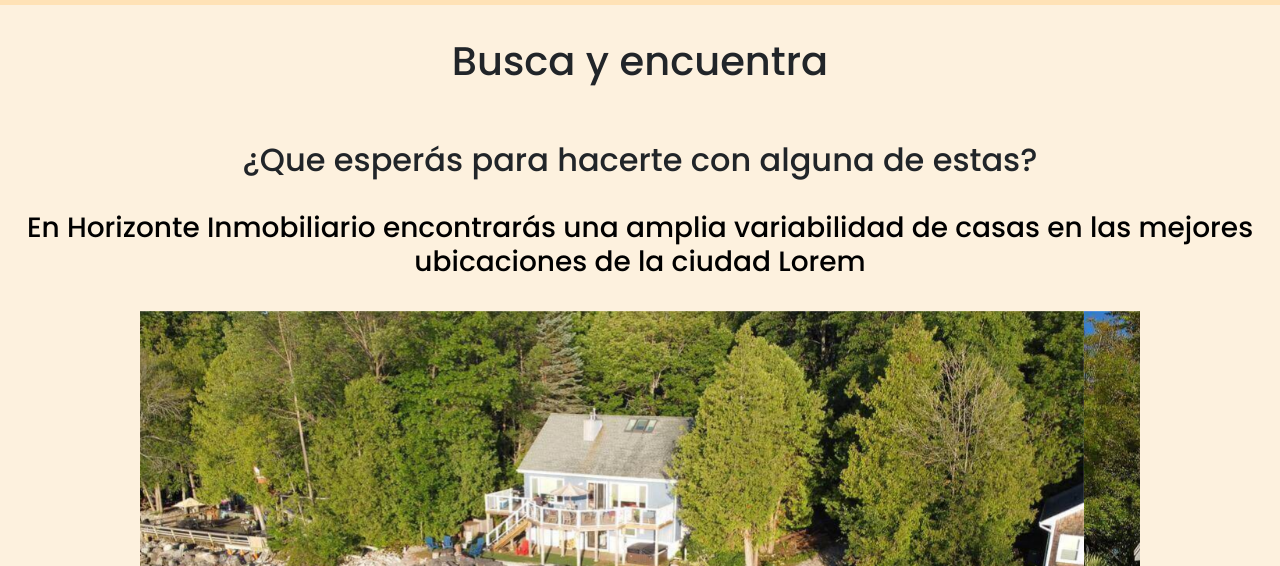
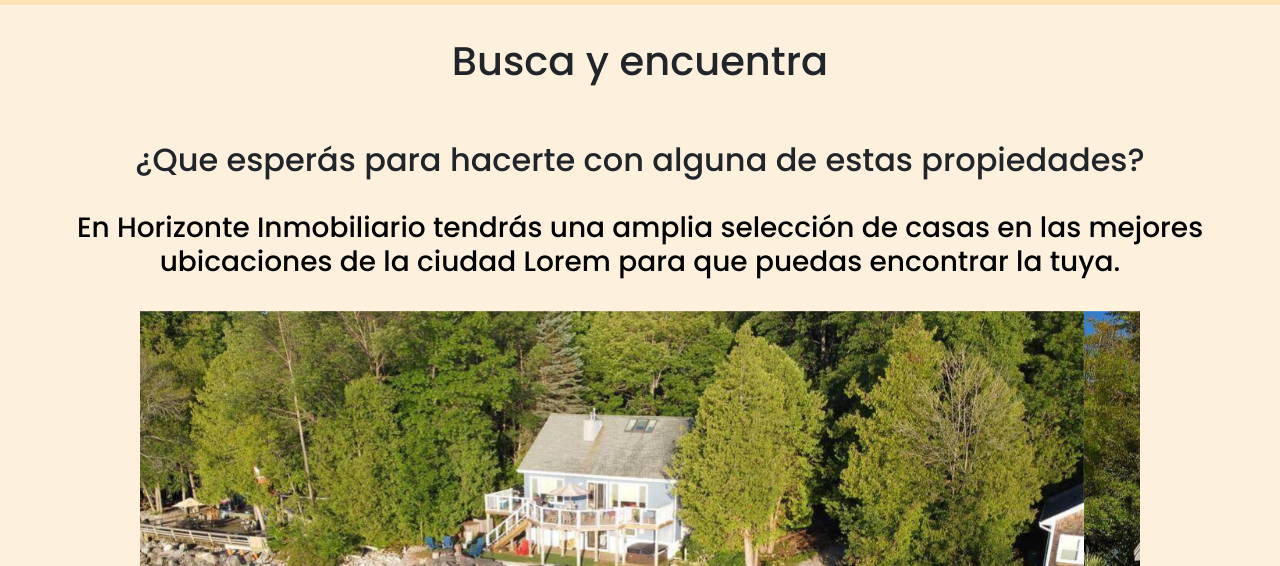
Before and after one commit to nicolascarnovali/proyectohorizonte, a website: page index.html in a window 1280 px wide. Shown: the part 234-800 px from the top of the page. Drawn offline with nearby package versions, Linux system fonts and the light colour scheme.

```diff
--- a/index.html
+++ b/index.html
@@ -34,8 +34,8 @@
         <main class="main__index">
             <div>
                 <h1 class="h1s">Busca y encuentra</h1>
-                <h2 class="h2s">¿Que esperás para hacerte con alguna de estas?</h2>
-                <h3 class="h3s">En Horizonte Inmobiliario encontrarás una amplia variabilidad de casas en las mejores ubicaciones de la ciudad Lorem</h3>
+                <h2 class="h2s">¿Que esperás para hacerte con alguna de estas propiedades?</h2>
+                <h3 class="h3s">En Horizonte Inmobiliario tendrás una amplia selección de casas en las mejores ubicaciones de la ciudad Lorem para que puedas encontrar la tuya.</h3>
                 <div class="container-fluid">
                     <div id="carouselExampleIndicators" class="carousel slide" data-bs-ride="carousel">
                         <div class="carousel-indicators">
```
Also changed, not shown: pages/Ambienta.html (+1 -1 lines), pages/Contacto.html (+1 -1 lines).
